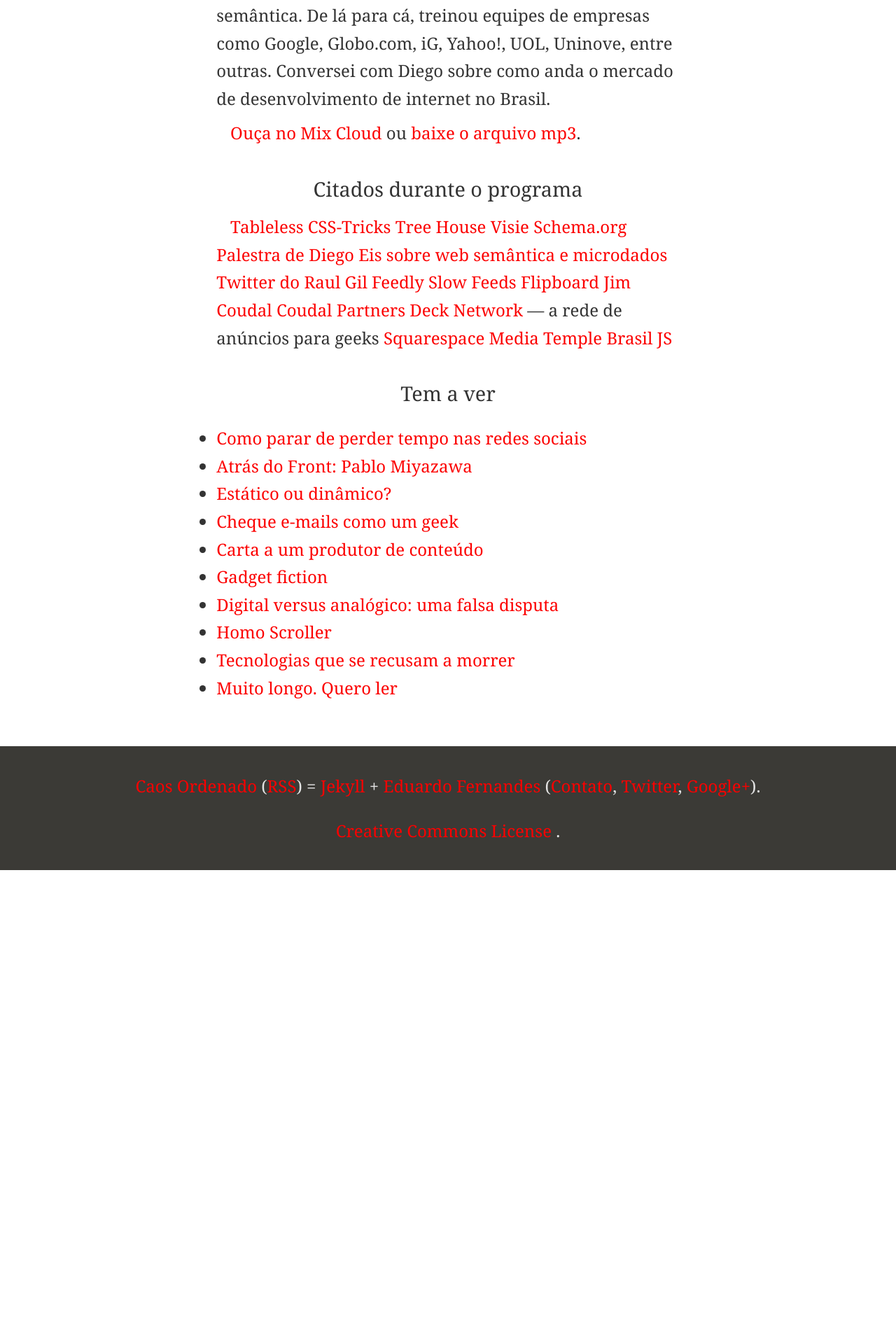
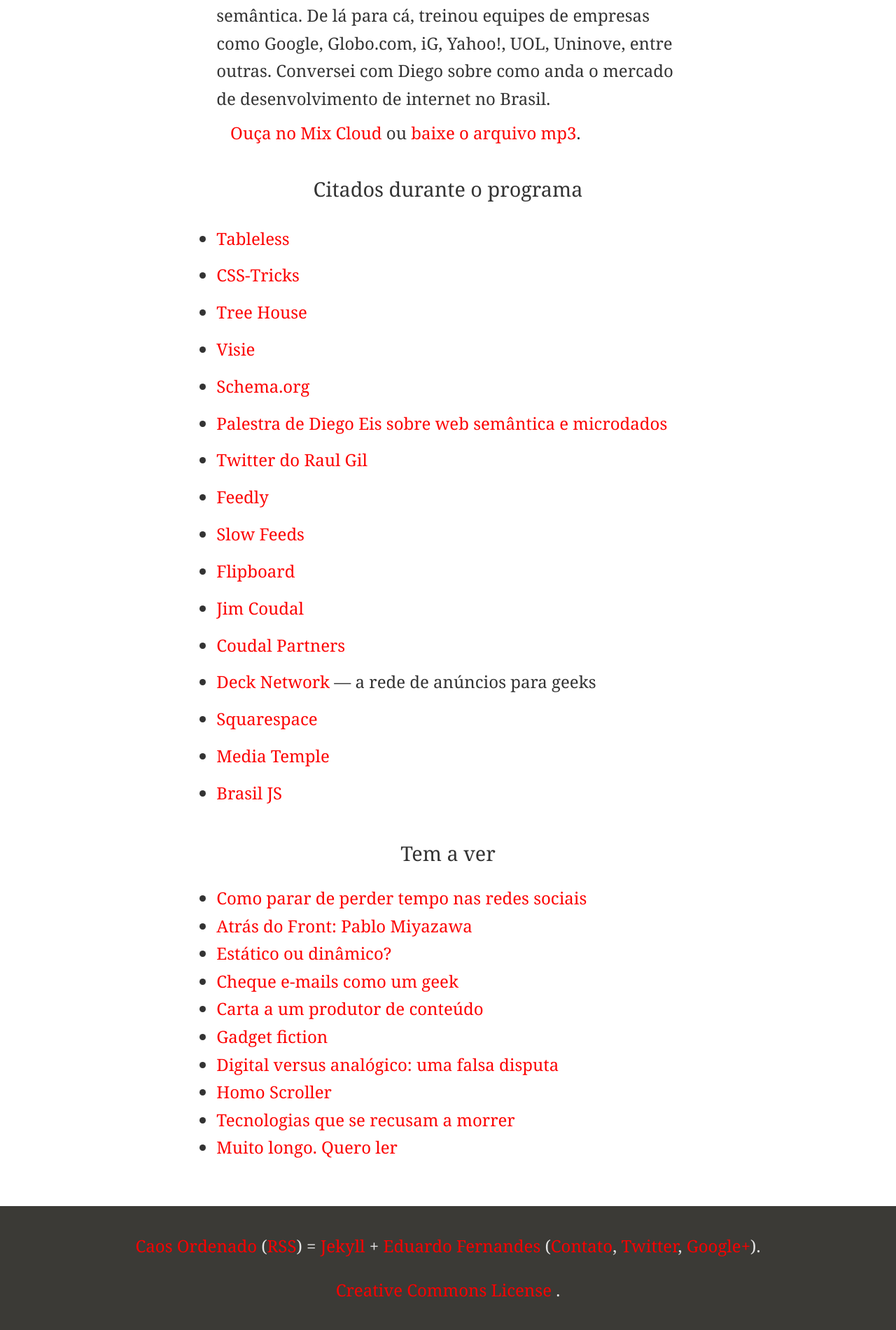
Before and after one commit to eduf/eduf.github.com, a Jekyll site: the page built from _posts/2013-05-25-atras-do-front-End-diego-eis.md, in a window 1280 px wide. Shown: the part 726-2626 px from the top of the page at 70% size. Built offline with Jekyll 4.4.1, drawn with Linux system fonts in a browser that asks for light colours; nearby versions of some CDN libraries; comment, search, counter and statistics services are not loaded; before the commit the page ends 1969 px from its top, so only the background shows below that.

Commit message:
Acertando lista de links

```diff
--- a/_posts/2013-05-25-atras-do-front-End-diego-eis.md
+++ b/_posts/2013-05-25-atras-do-front-End-diego-eis.md
@@ -19,19 +18,34 @@
 
 ### Citados durante o programa
 
-[Tableless](http://tableless.com.br/)
-[CSS-Tricks](http://css-tricks.com/)
-[Tree House](http://teamtreehouse.com/)
-[Visie](http://visie.com.br)
-[Schema.org](http://schema.org/)
-[Palestra de Diego Eis sobre web semântica e microdados](https://speakerdeck.com/diegoeis/a-semantica-do-html)
-[Twitter do Raul Gil](https://twitter.com/raulgil)
-[Feedly](http://www.feedly.com/)
-[Slow Feeds](https://itunes.apple.com/us/app/slow-feeds/id511900080?mt=8)
-[Flipboard](http://flipboard.com/)
-[Jim Coudal](https://twitter.com/Coudal)
-[Coudal Partners](http://www.coudal.com/)
-[Deck Network](http://decknetwork.net/) — a rede de anúncios para geeks
-[Squarespace](http://www.squarespace.com/)
-[Media Temple](http://mediatemple.net/)
-[Brasil JS](http://brasiljs.org)
+* [Tableless](http://tableless.com.br/)
+
+* [CSS-Tricks](http://css-tricks.com/)
+
+* [Tree House](http://teamtreehouse.com/)
+
+* [Visie](http://visie.com.br)
+
+* [Schema.org](http://schema.org/)
+
+* [Palestra de Diego Eis sobre web semântica e microdados](https://speakerdeck.com/diegoeis/a-semantica-do-html)
+
+* [Twitter do Raul Gil](https://twitter.com/raulgil)
+
+* [Feedly](http://www.feedly.com/)
+
+* [Slow Feeds](https://itunes.apple.com/us/app/slow-feeds/id511900080?mt=8)
+
+* [Flipboard](http://flipboard.com/)
+
+* [Jim Coudal](https://twitter.com/Coudal)
+
+* [Coudal Partners](http://www.coudal.com/)
+
+* [Deck Network](http://decknetwork.net/) — a rede de anúncios para geeks
+
+* [Squarespace](http://www.squarespace.com/)
+
+* [Media Temple](http://mediatemple.net/)
+
+* [Brasil JS](http://brasiljs.org)
```
Also changed, not shown: other parts of _posts/2013-05-25-atras-do-front-End-diego-eis.md (+0 -1 lines).
